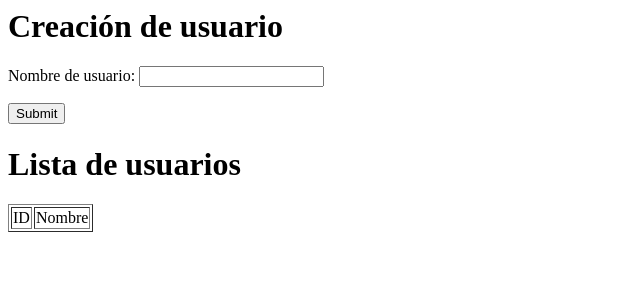
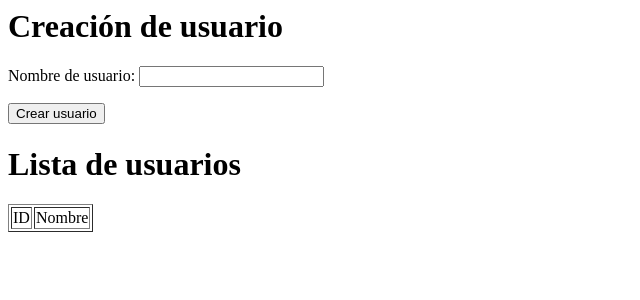
Before and after one commit to alvarogonzalezsotillo/aplicacion-php, a PHP site: page /usuarios.php in a window 1280 px wide. Shown: the top 300 px of the page, without its empty margins (0-640 px from the left). Run offline with PHP 8.4, Linux system fonts and the light colour scheme; data that the repository does not hold is empty.

Commit message:
Cambio de texto del boton de crear

```diff
--- a/usuarios.php
+++ b/usuarios.php
@@ -9,7 +9,7 @@
             <h1>Creaci&oacute;n de usuario</h1>
             <form method="post" action="crea-usuario.php">
                 <p>Nombre de usuario: <input type="text" name="nombre" /></p>
-                <p><input type="submit" /></p>
+                <p><input type="submit"  value="Crear usuario"/></p>
             </form>
         </div>
 
```
